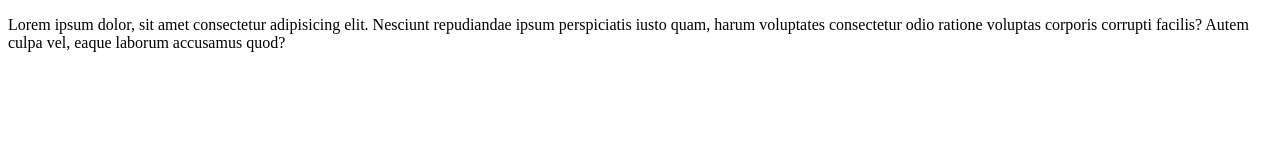
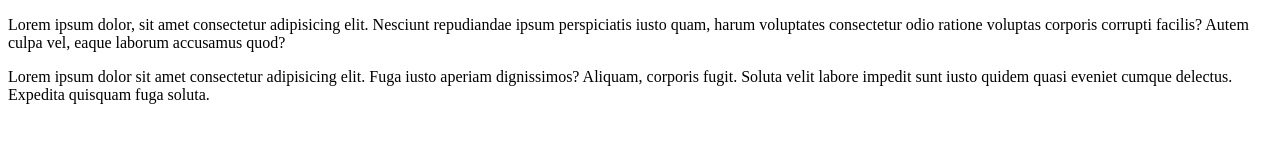
Before and after one commit to YoussefHaddad1/ateliergit, a plain HTML site: page index.html in a window 1280 px wide. Drawn offline with Linux system fonts and the light colour scheme.

Commit message:
ajout mssg

```diff
--- a/index.html
+++ b/index.html
@@ -7,5 +7,6 @@
 </head>
 <body>
     <p>Lorem ipsum dolor, sit amet consectetur adipisicing elit. Nesciunt repudiandae ipsum perspiciatis iusto quam, harum voluptates consectetur odio ratione voluptas corporis corrupti facilis? Autem culpa vel, eaque laborum accusamus quod?</p>
+    <p>Lorem ipsum dolor sit amet consectetur adipisicing elit. Fuga iusto aperiam dignissimos? Aliquam, corporis fugit. Soluta velit labore impedit sunt iusto quidem quasi eveniet cumque delectus. Expedita quisquam fuga soluta.</p>
 </body>
 </html>
```
